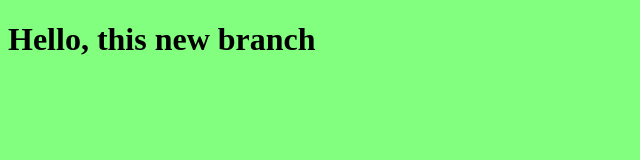
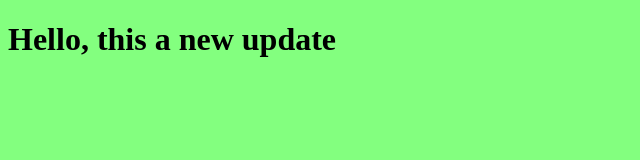
Before and after one commit to Khaled-Ahmed309/myproject, a plain HTML site: page index.html in a window 1280 px wide. Shown: the whole page, without its empty margins (0-640 px from the left). Drawn offline with Linux system fonts and the light colour scheme.

Commit message:
Edit the html file

```diff
--- a/index.html
+++ b/index.html
@@ -7,7 +7,7 @@
     <title>Document</title>
 </head>
 <body>
-    <h1>Hello, this new branch   </h1>
+    <h1>Hello, this a new update   </h1>
 
     <script src="app.js"></script>
 </body>
```
